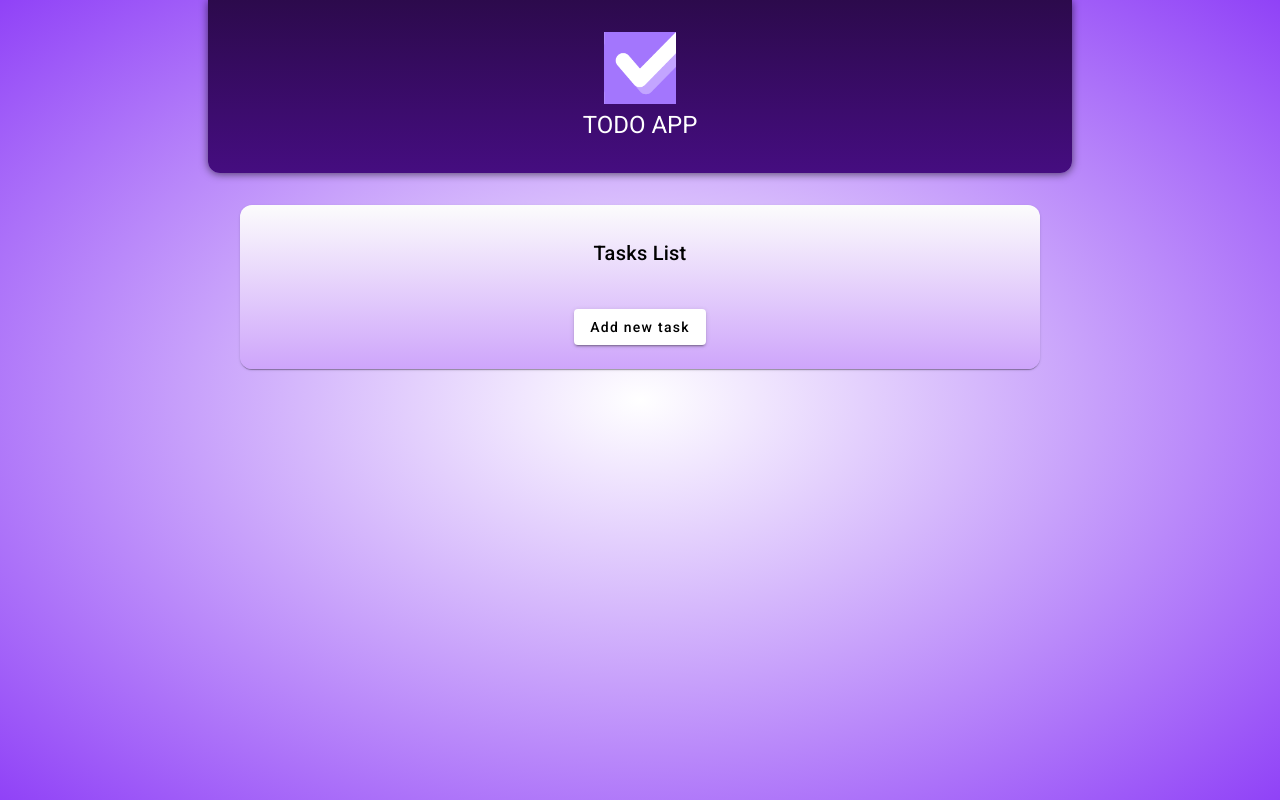
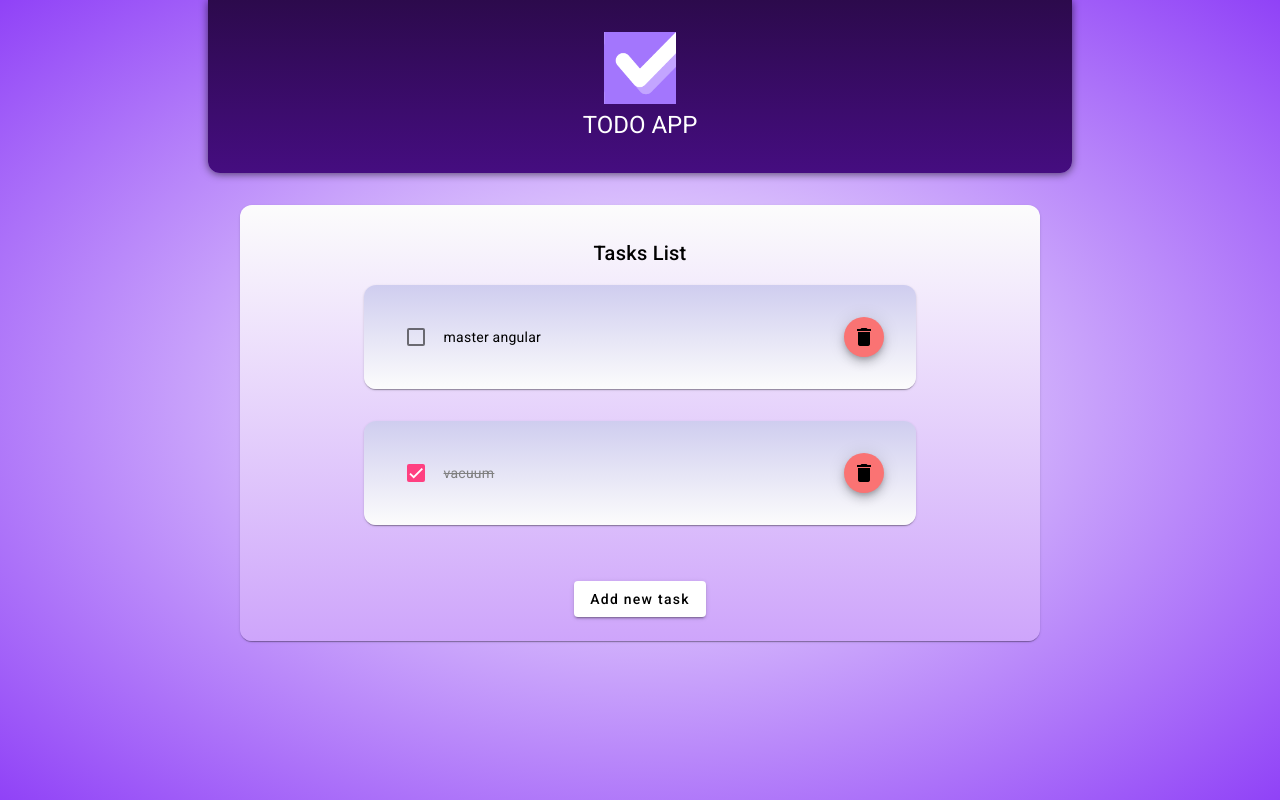
Before and after one commit to mich4l5ki/todo-app-angular, an Angular app: page / in a window 1280 px wide. Built offline with nearby package versions, Linux system fonts and the light colour scheme.

Commit message:
Save tasks in local storage, User can delete task, Complete status is updated

```diff
--- /dev/null
+++ b/src/app/tasks/new-task/new-task.component.html
@@ -0,0 +1 @@
+<p>new-task works!</p>
--- /dev/null
+++ b/src/app/tasks/task/task.component.html
@@ -0,0 +1,22 @@
+<mat-card class="single-task-card">
+    <mat-card-content>
+        <div class="task-row">
+
+            <div class="checkbox-section">
+                <mat-checkbox [(ngModel)]="task.completed" (change)="onCompletedTask()"></mat-checkbox>
+            </div>
+
+            <div class="text-section">
+                <span class="task-name" [ngClass]="{'completed-task': task.completed}">
+                    {{ task.taskName }}
+                </span>
+            </div>
+
+            <div class="button-section">
+                <button mat-mini-fab color="delete" (click)="onDeleteTask()">
+                    <mat-icon>delete</mat-icon>
+                </button>
+            </div>
+        </div>
+    </mat-card-content>
+</mat-card>
--- /dev/null
+++ b/src/app/tasks/task/task.component.scss
@@ -0,0 +1,47 @@
+.single-task-card {
+    max-width: 400px;
+    display: flex;
+    flex-direction: column;
+    gap: 1rem;
+    width: 90%;
+    max-width: 50rem;
+    margin: 0 auto 2rem auto;
+    text-align: left;
+    padding: 1rem;
+    border-radius: 12px;
+    background: linear-gradient(to bottom, #cfcdef, #fcfcfc);
+  }
+
+.task-row {
+    display: flex;
+    align-items: center; /* Align items at the top */
+    gap: 8px; /* Space between sections */
+}
+
+.checkbox-section {
+    flex-shrink: 0; /* Prevents shrinking */
+}
+
+.text-section {
+    flex-grow: 1; /* Allows text to take available space */
+    word-break: break-word; /* Ensures long words wrap */
+    overflow-wrap: break-word; /* Alternative for compatibility */
+}
+
+.task-name {
+    display: block; /* Allows it to behave like a block element for wrapping */
+    max-width: 100%; /* Prevents overflow */
+}
+
+.button-section {
+    flex-shrink: 0; /* Prevents shrinking */
+}
+
+.mat-delete {
+    background-color: rgb(250, 115, 115);
+}
+
+.completed-task {
+    text-decoration: line-through;
+    color: gray;
+}
--- /dev/null
+++ b/src/app/tasks/task/task.component.ts
@@ -0,0 +1,38 @@
+import { Component, Input } from '@angular/core';
+import { Task } from './task.model';
+import { MatCardModule } from '@angular/material/card';
+import { MatCheckboxModule } from '@angular/material/checkbox';
+import { MatIconModule } from '@angular/material/icon';
+import { MatButtonModule } from '@angular/material/button';
+import { FormsModule } from '@angular/forms';
+import { CommonModule } from '@angular/common';
+import { TasksService } from '../tasks.service';
+
+
+@Component({
+  selector: 'app-task',
+  imports: [
+    MatCardModule,
+    MatCheckboxModule,
+    MatIconModule,
+    MatButtonModule,
+    FormsModule,
+    CommonModule
+  ],
+  templateUrl: './task.component.html',
+  styleUrl: './task.component.scss'
+})
+export class TaskComponent {
+  @Input({ required: true}) task!: Task;
+  constructor(private tasksService: TasksService) {}
+
+  onDeleteTask() {
+    if (confirm('Are you sure you want to delete this task?')) {
+      return this.tasksService.removeTask(this.task.id);
+    }
+  }
+
+  onCompletedTask() {
+    return this.tasksService.changeCompletedStatus(this.task.id, this.task.completed);
+  }
+}
--- /dev/null
+++ b/src/app/tasks/task/task.model.ts
@@ -0,0 +1,5 @@
+export interface Task {
+    id: string;
+    taskName: string;
+    completed: boolean;
+}
--- a/src/app/tasks/tasks.component.html
+++ b/src/app/tasks/tasks.component.html
@@ -4,7 +4,9 @@
     </mat-card-header>
 
     <mat-card-content>
-
+        @for (task of tasks; track task.id) {
+            <app-task [task]="task"/>
+        }
     </mat-card-content>
 
     <mat-card-actions>
--- a/src/app/tasks/tasks.component.scss
+++ b/src/app/tasks/tasks.component.scss
@@ -15,3 +15,6 @@
   border-top-left-radius: 12px;
   background: linear-gradient(to bottom, #fcfcfc, #cea5fb);
 }
+mat-card-content {
+    width: 80%;
+  }
--- a/src/app/tasks/tasks.component.ts
+++ b/src/app/tasks/tasks.component.ts
@@ -1,13 +1,19 @@
 import { Component } from '@angular/core';
 import { MatButtonModule } from '@angular/material/button';
 import {MatCardModule} from '@angular/material/card'
+import { TasksService } from './tasks.service';
+import { TaskComponent } from './task/task.component';
 
 @Component({
   selector: 'app-tasks',
-  imports: [MatCardModule, MatButtonModule],
+  imports: [MatCardModule, MatButtonModule, TaskComponent],
   templateUrl: './tasks.component.html',
   styleUrl: './tasks.component.scss'
 })
 export class TasksComponent {
+  constructor(private tasksService: TasksService) {}
 
+  get tasks() {
+    return this.tasksService.getTasks();
+  }
 }
--- a/src/app/tasks/tasks.service.ts
+++ b/src/app/tasks/tasks.service.ts
@@ -4,6 +4,54 @@ import { Injectable } from '@angular/core';
   providedIn: 'root'
 })
 export class TasksService {
+  constructor() {
+    const tasks = localStorage.getItem('tasks')
+    if (tasks) {
+      this.tasks = JSON.parse(tasks);
+    }
+  }
 
-  constructor() { }
+  private tasks = [
+    {
+      id: 't1',
+      taskName: 'master angular',
+      completed: false
+    },
+    {
+      id: 't2',
+      taskName: 'vacuum',
+      completed: true
+    }
+  ];
+
+  getTasks() {
+    return this.tasks
+  }
+
+  addTask(taskInput: string) {
+    this.tasks.push({
+      id: new Date().getTime.toString(),
+      taskName: taskInput,
+      completed: false
+    });
+    this.saveTasks()
+  }
+
+  saveTasks() {
+    localStorage.setItem('tasks', JSON.stringify(this.tasks))
+  }
+
+  removeTask(id: string) {
+    this.tasks = this.tasks.filter((task) => task.id !== id);
+    this.saveTasks();
+  }
+
+  changeCompletedStatus(id: string, completed: boolean) {
+    const task = this.tasks.find((task) => task.id === id);
+    if (task) {
+      task.completed = completed;  // Toggle the 'completed' value
+      console.log(`Task with id ${id} is now ${task.completed ? 'completed' : 'not completed'}`);
+    }
+    this.saveTasks();
+  }
 }
```
Also changed, not shown: src/app/tasks/new-task/new-task.component.ts (added, +11 -0 lines), src/app/tasks/new-task/new-task.component.scss (added).
